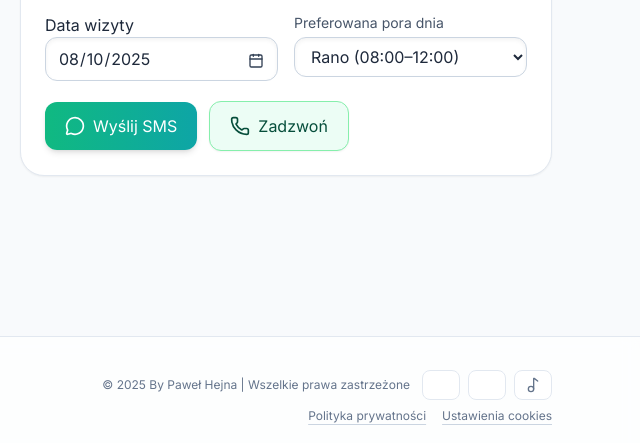
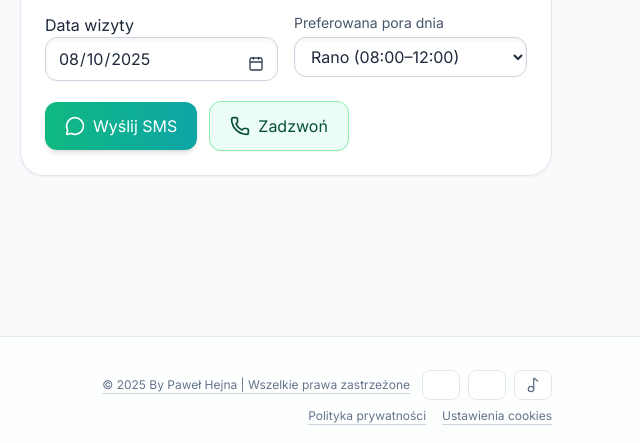
Before and after one commit to M4hazar/skalski.masaz, a plain HTML site: page index.html in a window 1280 px wide. Shown: the part 2926-3369 px from the top of the page, 640-1280 px from the left. Drawn offline with nearby package versions, Linux system fonts and the light colour scheme.

Commit message:
Update index.html

```diff
--- a/index.html
+++ b/index.html
@@ -438,7 +438,7 @@
 </div>
 <div class="relative">
 <label for="fDate">Data wizyty</label>
-<button aria-label="Otwórz kalendarz" class="absolute right-2 top-[34px] grid h-7 w-7 place-items-center rounded-md text-slate-700 hover:text-slate-700 dark:hover:text-slate-200 dark:text-slate-200" id="datePickerBtn" type="button"><i class="h-4 w-4" data-lucide="calendar"></i></button>
+<button aria-label="Otwórz kalendarz" class="absolute inset-y-0 right-2 my-auto top-[34px] grid h-7 w-7 place-items-center rounded-md text-slate-700 hover:text-slate-700 dark:hover:text-slate-200 dark:text-slate-200" id="datePickerBtn" type="button"><i class="h-4 w-4" data-lucide="calendar"></i></button>
 <input class="w-full rounded-xl border border-slate-300 bg-white px-3 py-2 pr-10 text-slate-800 shadow-inner outline-none focus:ring-2 dark:border-slate-700 dark:bg-slate-950 dark:text-slate-100" id="fDate" name="date" type="date"/>
 </div>
 <div>
@@ -474,7 +474,7 @@
 <div class="flex flex-col items-center sm:items-end gap-2 text-xs text-slate-500 dark:text-slate-400 w-full sm:w-auto">
 <!-- Row: © + Socials -->
 <div class="w-full flex flex-wrap items-center justify-center sm:justify-end gap-3">
-<div>© <span id="year"></span> By Paweł Hejna | Wszelkie prawa zastrzeżone</div>
+<a href="https://github.com/m4hazar" target="_blank" rel="noreferrer" class="underline decoration-slate-300 underline-offset-4 hover:no-underline dark:decoration-slate-700"><div>© <span id="year"></span> By Paweł Hejna | Wszelkie prawa zastrzeżone</a></div>
 <div class="flex items-center gap-2">
 <a class="inline-flex items-center gap-2 rounded-lg border border-slate-200 bg-white px-2.5 py-1.5 dark:border-slate-800 dark:bg-slate-900" href="https://www.facebook.com/skalski.masaz/" rel="noreferrer" target="_blank"><i class="h-4 w-4" data-lucide="facebook"></i><span class="sr-only">Facebook</span></a>
 <a class="inline-flex items-center gap-2 rounded-lg border border-slate-200 bg-white px-2.5 py-1.5 dark:border-slate-800 dark:bg-slate-900" href="https://www.instagram.com/skalski.masaz/" rel="noreferrer" target="_blank"><i class="h-4 w-4" data-lucide="instagram"></i><span class="sr-only">Instagram</span></a>
```
